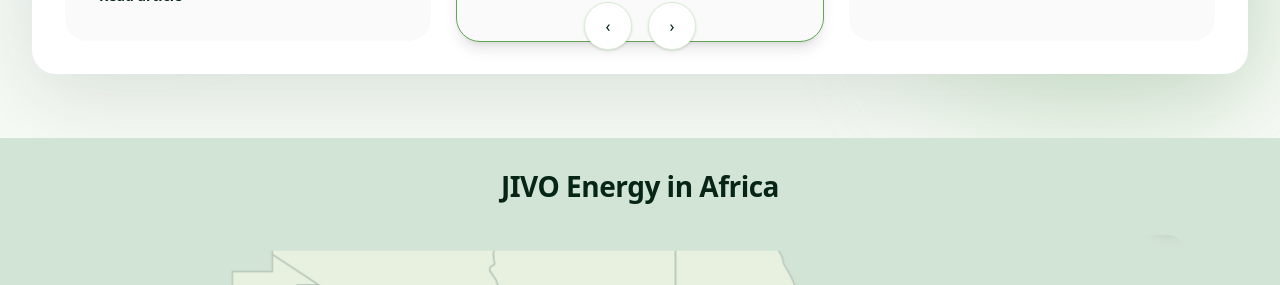
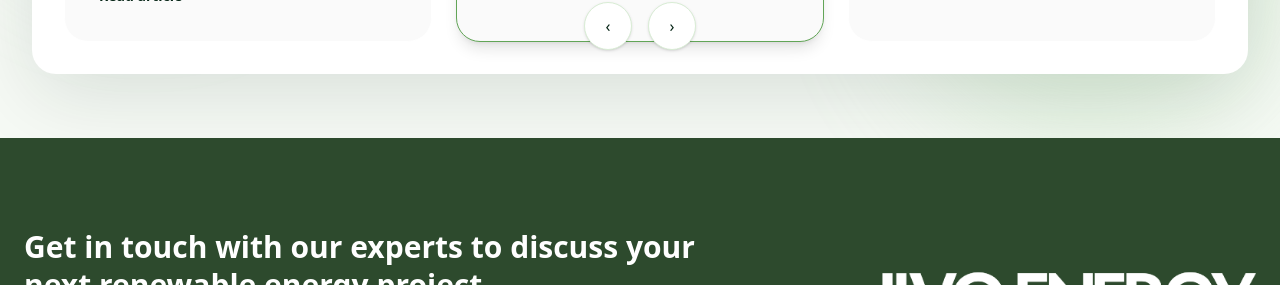
Before and after one commit to nchugh06/jivoenergy-main, a Next.js app: page / in a window 1280 px wide. Shown: the part 4300-4585 px from the top of the page. Built offline with nearby package versions, Linux system fonts and the light colour scheme.

Commit message:
Update page.tsx

```diff
--- a/src/app/page.tsx
+++ b/src/app/page.tsx
@@ -44,7 +44,7 @@
             <MapViz />
           </div>
         </section>       */}
-        <Map />
+        {/* <Map /> */}
         <ContactForm />
       </main>
       <Footer />
```
